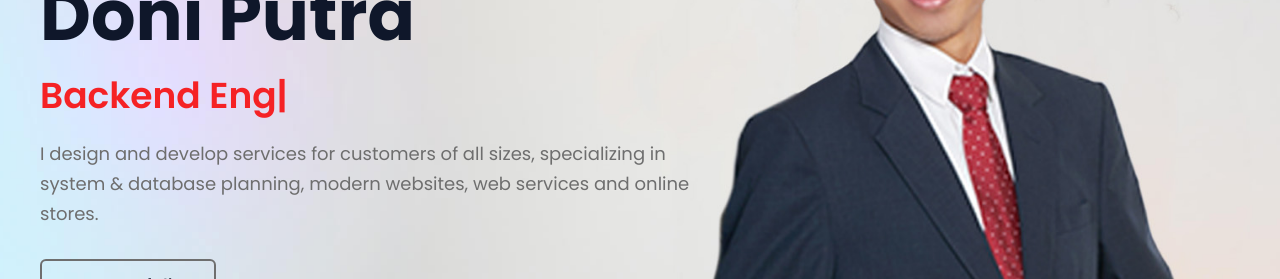
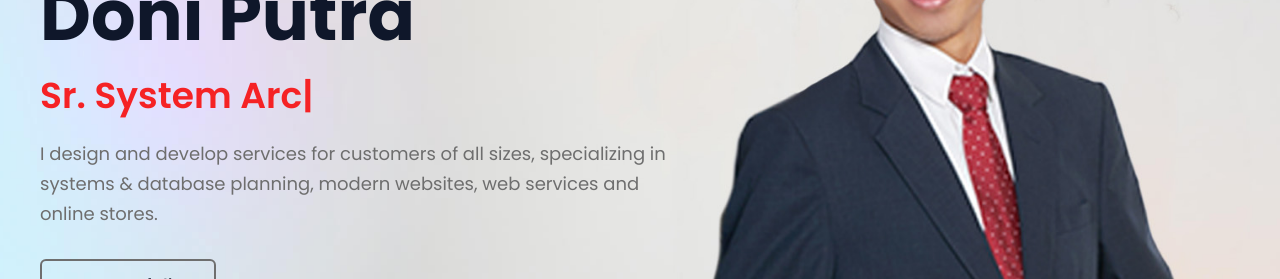
Before and after one commit to doni404/portfolio-public-reactjs, a React (Create React App) app: page / in a window 1280 px wide. Shown: the part 280-559 px from the top of the page. Built offline with nearby package versions, Linux system fonts and the light colour scheme.

Commit message:
fix : update personal role, and simple explanation on slider

```diff
--- a/src/components/slider/SliderParallaxTyper.jsx
+++ b/src/components/slider/SliderParallaxTyper.jsx
@@ -57,9 +57,10 @@ const SliderParallaxTyper = () => {
                     typeSpeed={100}
                     backSpeed={60}
                     strings={[
+                      "Backend Engineer Manager",
                       "Sr. System Architect",
-                      "Backend Engineer",
-                      "Hobby is Sports",
+                      "Server Administrator (AWS)",
+                      "Data Science Enthusiast",
                     ]}
                     smartBackspace
                     shuffle={false}
@@ -78,8 +79,7 @@ const SliderParallaxTyper = () => {
                   data-aos-duration="1200"
                   data-aos-delay="150"
                 >
-                  I design and develop services for customers of all sizes, specializing in system & database planning,
-                  modern websites, web services and online stores.
+                  I design and develop services for customers of all sizes, specializing in systems & database planning, modern websites, web services and online stores.
                 </p>
 
                 <div
```
